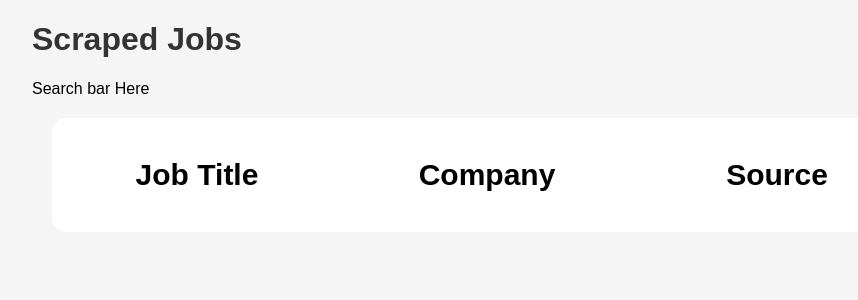
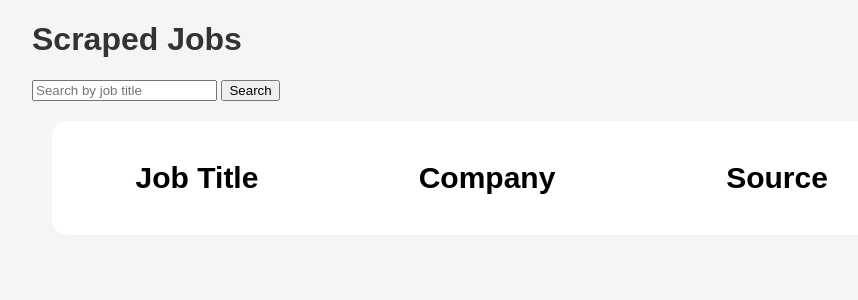
Before and after one commit to Syd7/ITrack, a Django app: page /scraped-jobs/ in a window 1280 px wide. Shown: the part 119-419 px from the top of the page, without its empty margins (8-866 px from the left). Run offline with Django 5.2, Linux system fonts and the light colour scheme; the visitor is signed in with stand-in values (Sample User, id 1); data that the repository does not hold is empty.

Commit message:
add a search feature to scraped jobs view

```diff
--- a/iTrack/dashboard/templates/dashboard/scraped_jobs.html
+++ b/iTrack/dashboard/templates/dashboard/scraped_jobs.html
@@ -8,7 +8,12 @@
 
 {% block content %}
 <h1>Scraped Jobs</h1>
-<p>Search bar Here</p>
+<form method="get">
+    <input type="text" name="q" placeholder="Search by job title" value="{{ query }}">
+    <button type="submit">Search</button>
+</form>
+
+
  <div class="jobGrid">
   <div class="jobGridCellHeader">Job Title</div>
   <div class="jobGridCellHeader">Company</div>
--- a/iTrack/dashboard/views.py
+++ b/iTrack/dashboard/views.py
@@ -72,8 +72,16 @@ def add_jobView(request, scraped_job_id):
 
 @login_required
 def scraped_jobsView(request):
-    jobs = ScrapedJob.objects.all()
-    return render(request, "dashboard/scraped_jobs.html", {"scraped_jobs": jobs})
+    query = request.GET.get("q", "")
+    if query:
+        jobs = ScrapedJob.objects.filter(title__icontains=query)
+    else:
+        jobs = ScrapedJob.objects.all()
+
+    return render(request, "dashboard/scraped_jobs.html", {
+        "scraped_jobs": jobs,
+        "query": query
+    })
 
 
 def login_view(request):
@@ -83,7 +91,7 @@ def login_view(request):
         user = authenticate(request, username=username, password=password)
         if user is not None:
             login(request, user)
-            return redirect("dashboard")  # replace with your URL name
+            return redirect("dashboard")
         else:
             error = "Invalid username or password"
             return render(request, "registration/login.html", {"error": error})
```
